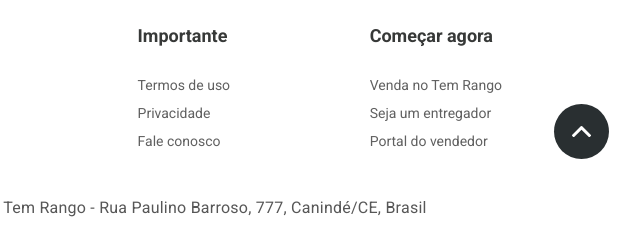
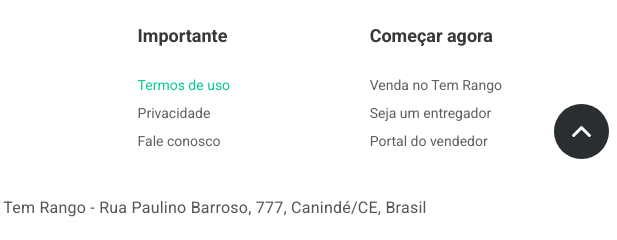
Before and after one commit to IsacLima/TemRango, a plain HTML site: page TemRango-Prices/index.html in a window 1280 px wide. In both pictures the pointer is over the element "Termos de uso". Shown: the part 2161-2401 px from the top of the page, 454-1071 px from the left. Drawn offline with Linux system fonts and the light colour scheme.

Commit message:
style: edit link color hover in footer

```diff
--- a/TemRango-Prices/assets/css/style.css
+++ b/TemRango-Prices/assets/css/style.css
@@ -379,6 +379,11 @@ footer{
     color: #606060;
 }
 
+.footer__content__text:hover{
+    color: #05CB95;
+    cursor: pointer;
+}
+
 .footer__desktop{
     display: none;
 }
```
